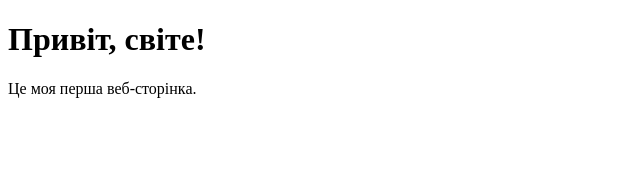
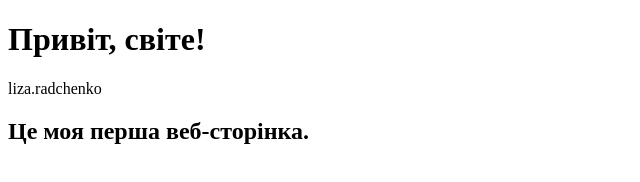
Before and after one commit to radchenkoe-rgb/example, a plain HTML site: page index.html in a window 1280 px wide. Shown: the whole page, without its empty margins (0-640 px from the left). Drawn offline with Linux system fonts and the light colour scheme.

Commit message:
Update index.html

```diff
--- a/index.html
+++ b/index.html
@@ -7,6 +7,7 @@
 </head>
 <body>
 <h1>Привіт, світе!</h1>
-<p>Це моя перша веб-сторінка.</p>
+<p>liza.radchenko</p>
+<h2>Це моя перша веб-сторінка.</h2>
 </body>
 </html>
```
